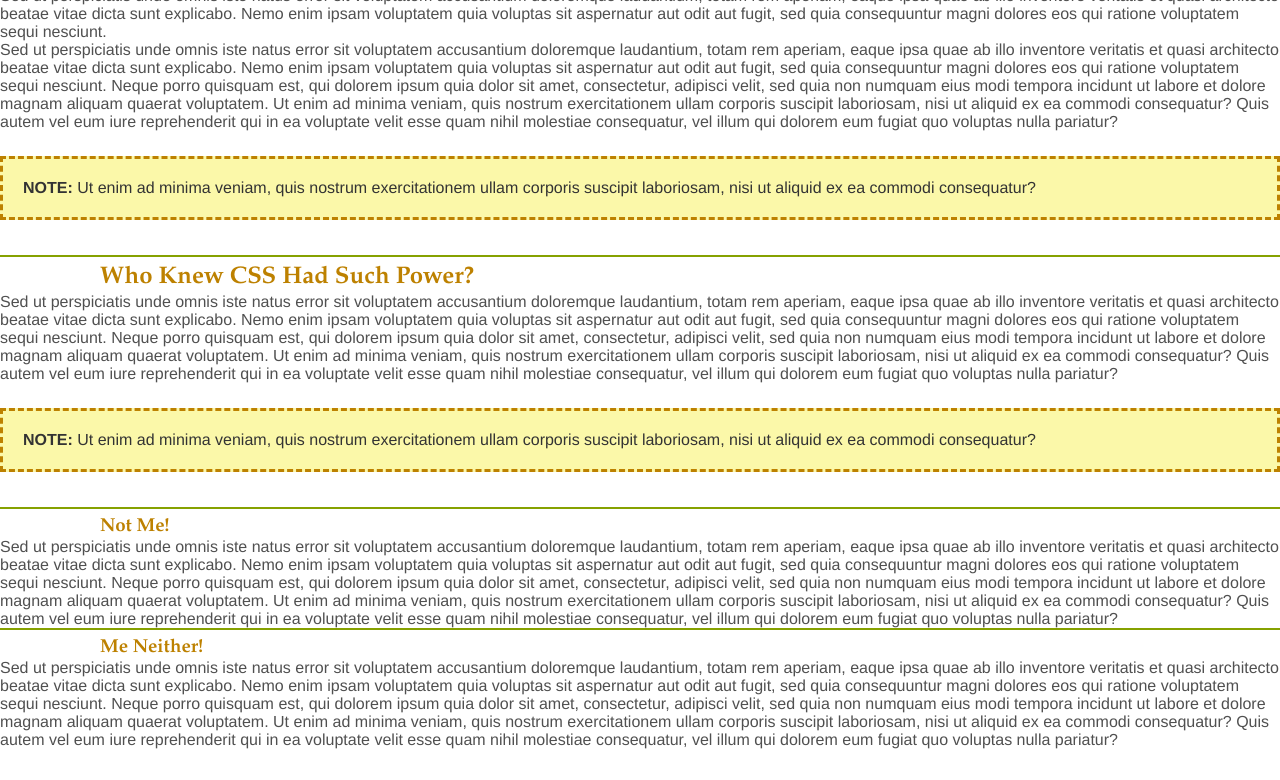
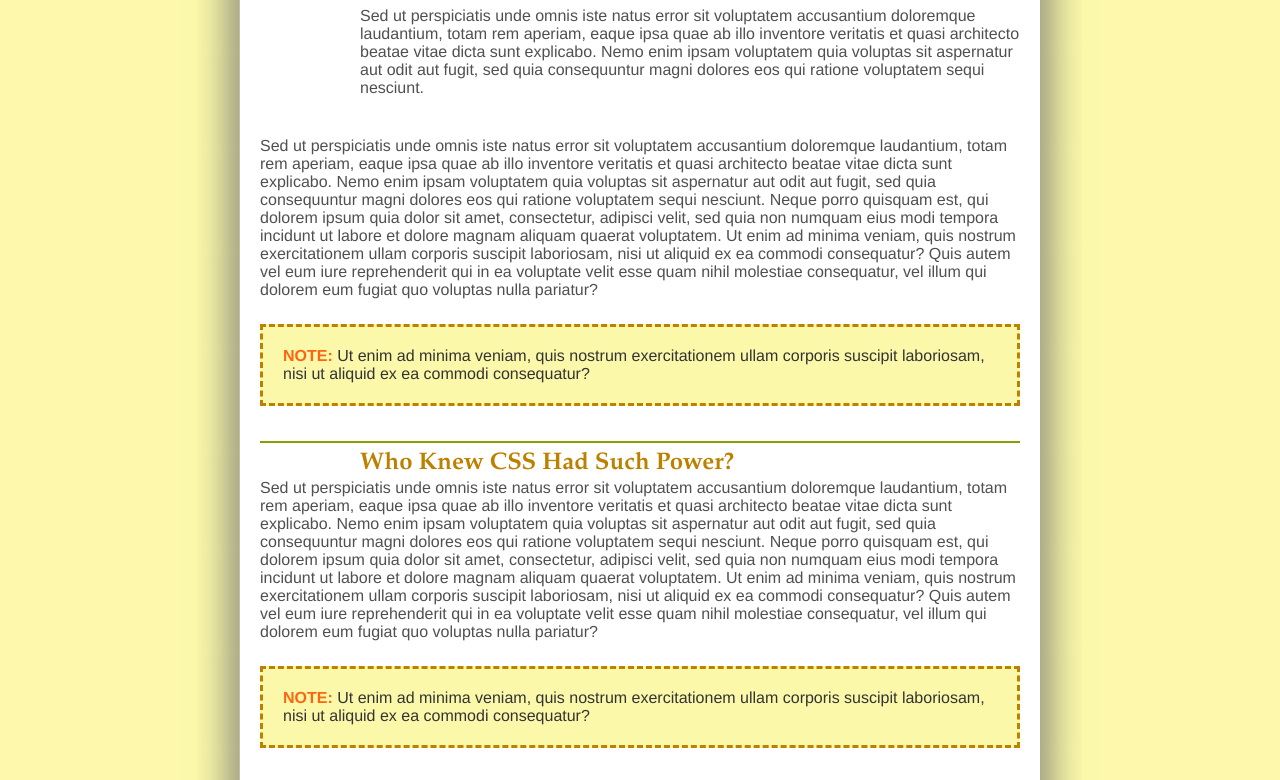
Before and after one commit to johnclamy/hardwareinterfaceproject, a website built with Vite: page index.html in a window 1280 px wide. Shown: the part 258-1038 px from the top of the page. Before the commit the page ends 1007 px from the top, so only its background shows below. Built offline with nearby package versions, Linux system fonts and the light colour scheme.

Commit message:
style the article container

```diff
--- a/src/style.css
+++ b/src/style.css
@@ -34,3 +34,23 @@ p {
     margin-bottom: 35px;
     padding: 20px;
 }
+
+.note strong {
+    color: #fc6512;
+}
+
+.article-container {
+    background-color: #fdf8ab;
+    background-image: url(../assets/imgs/bg_page.png);
+    background-repeat: repeat-y;
+    background-position: center top;
+    padding: 0;
+    margin: 0 auto;
+    width: 760px;
+}
+
+h1 + p {
+    margin-top: 20px;
+    margin-bottom: 40px;
+    padding-left: 100px;
+}
```
